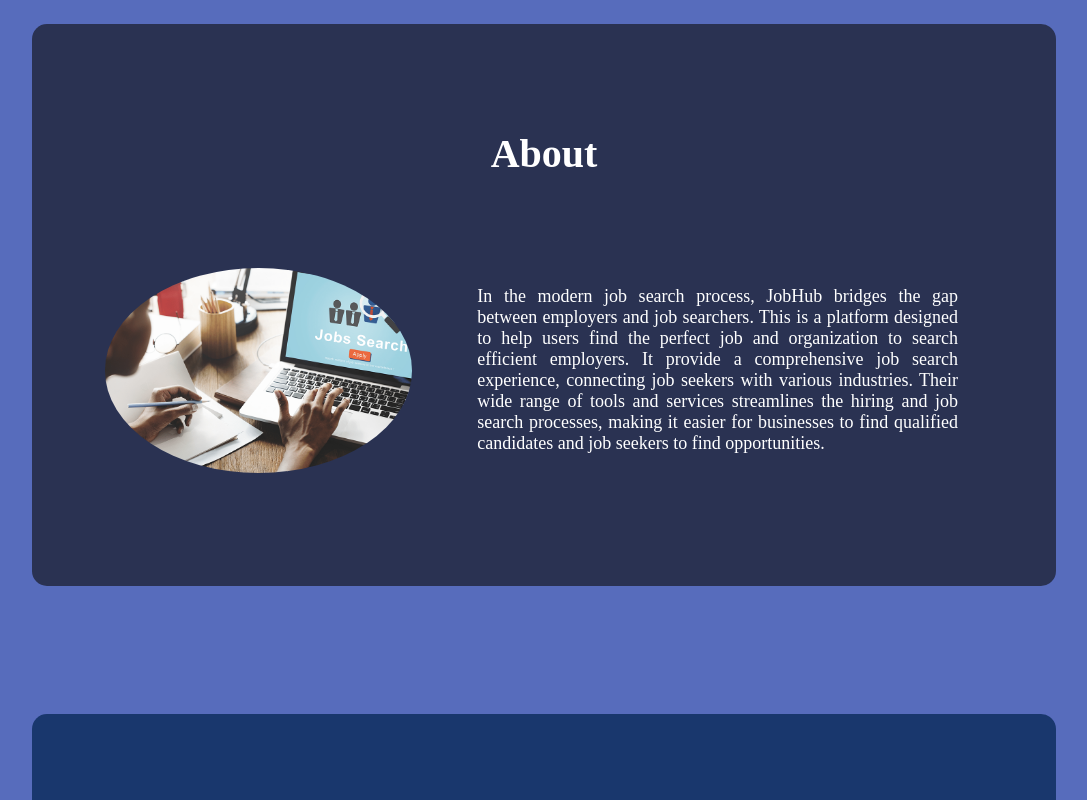
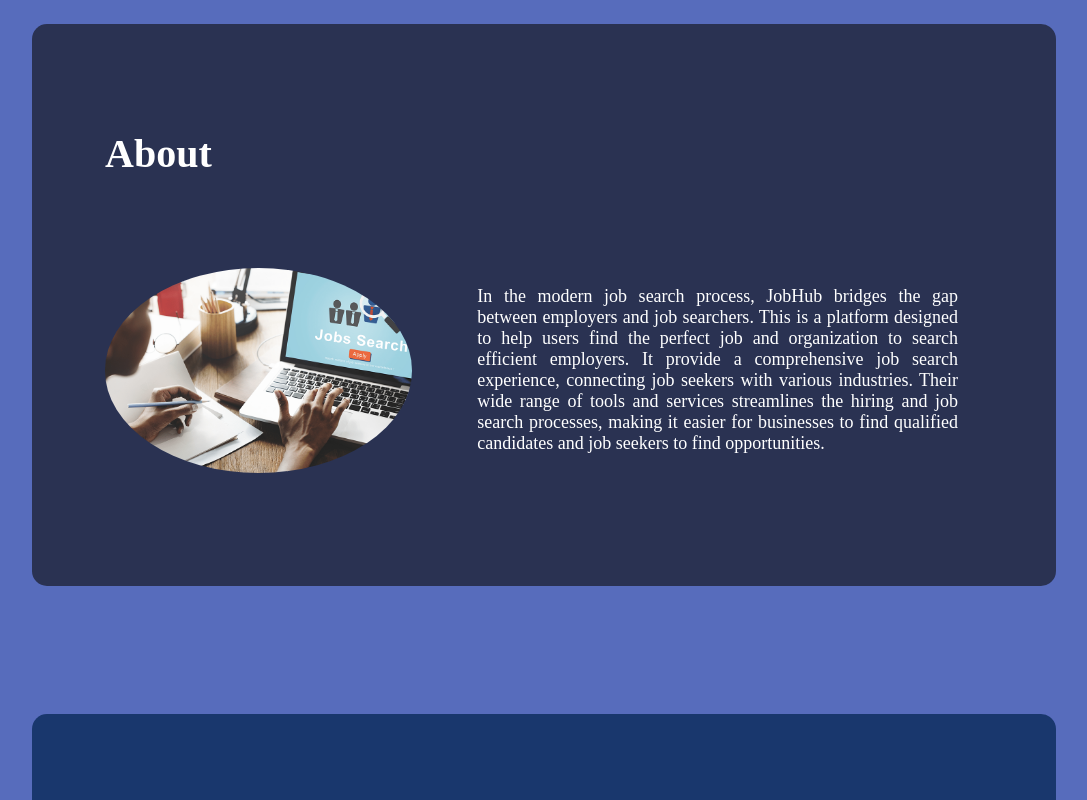
Before and after one commit to lakpafutilama/JobHub, a React (Create React App) app in the folder frontend/: page / in a window 1280 px wide. Shown: the part 940-1740 px from the top of the page, without its empty margins (96-1183 px from the left). Built offline with nearby package versions, Linux system fonts and the light colour scheme.

Commit message:
css validate

```diff
--- a/frontend/src/Components/Dashboard/JobList.css
+++ b/frontend/src/Components/Dashboard/JobList.css
@@ -27,7 +27,7 @@ body {
   font-size: 18px;
 }
 
-h2 {
+h5 {
   color: black;
   display: flex;
   justify-content: space-around;
--- a/frontend/src/Components/Dashboard/JobList.js
+++ b/frontend/src/Components/Dashboard/JobList.js
@@ -160,7 +160,7 @@ const Modal = ({ applicant, closeModal }) => {
         >
           &times;
         </span>
-        <h2>{applicant.full_name.toUpperCase()}</h2>
+        <h5>{applicant.full_name.toUpperCase()}</h5>
         <iframe
           src={
             (`http://localhost:9000/user/${applicant._id}}`,
```
